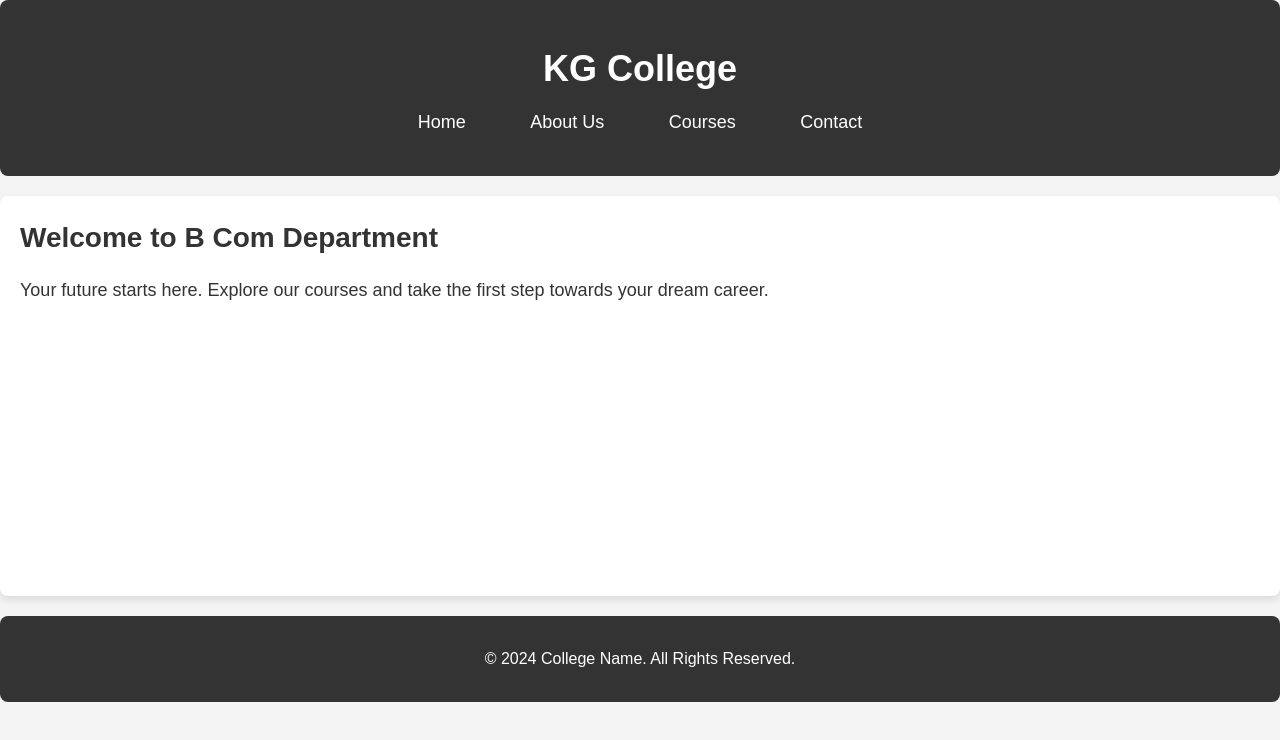
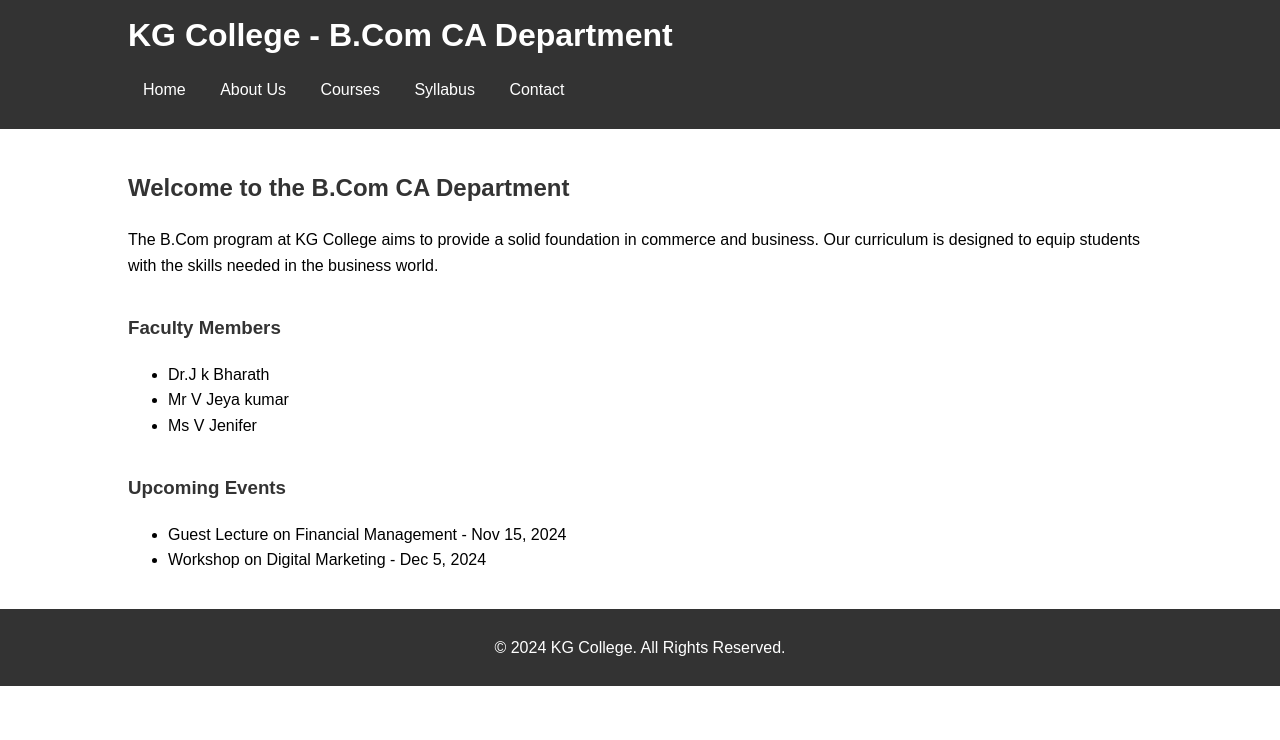
Before and after one commit to balakrishnan3017/My_dept_project, a plain HTML site: page index.html in a window 1280 px wide. Drawn offline with Linux system fonts and the light colour scheme.

Commit message:
first commit

```diff
--- a/index.html
+++ b/index.html
@@ -1,20 +1,21 @@
 <!DOCTYPE html>
 <html lang="en">
 <head>
-    <meta charset="UTF-8" />
-    <meta name="viewport" content="width=device-width, initial-scale=1.0" />
-    <title>KG College website</title>
+    <meta charset="UTF-8">
+    <meta name="viewport" content="width=device-width, initial-scale=1.0">
+    <title>B.Com Department</title>
     <link rel="stylesheet" href="./style.css" />
 </head>
 <body>
     <header>
         <div class="container">
-        <h1>KG College </h1>
+            <h1>KG College - B.Com CA Department</h1>
             <nav>
                 <ul>
                     <li><a href="./index.html">Home</a></li>
                     <li><a href="./about.html">About Us</a></li>
                     <li><a href="./courses.html">Courses</a></li>
+                    <li><a href="./syllabus.html">Syllabus</a></li>
                     <li><a href="./contact.html">Contact</a></li>
                 </ul>
             </nav>
@@ -23,19 +24,37 @@
 
     <main>
         <section>
-        <div>
-          <h2>Welcome to B Com Department</h2>
-          <p>
-            Your future starts here. Explore our courses and take the first step
-            towards your dream career.
-          </p>
+            <div class="container">
+                <h2>Welcome to the B.Com CA Department</h2>
+                <p>The B.Com program at KG College aims to provide a solid foundation in commerce and business. Our curriculum is designed to equip students with the skills needed in the business world.</p>
+            </div>
+        </section>
+
+        <section>
+            <div class="container">
+                <h3>Faculty Members</h3>
+                <ul>
+                    <li>Dr.J k Bharath</li>
+                    <li>Mr V Jeya kumar</li>
+                    <li>Ms V Jenifer</li>
+                </ul>
+            </div>
+        </section>
+
+        <section>
+            <div class="container">
+                <h3>Upcoming Events</h3>
+                <ul>
+                    <li>Guest Lecture on Financial Management - Nov 15, 2024</li>
+                    <li>Workshop on Digital Marketing - Dec 5, 2024</li>
+                </ul>
             </div>
         </section>
     </main>
 
     <footer>
         <div class="container">
-        <p>&copy; 2024 College Name. All Rights Reserved.</p>
+            <p>&copy; 2024 KG College. All Rights Reserved.</p>
         </div>
     </footer>
 </body>
--- a/style.css
+++ b/style.css
@@ -1,93 +1,59 @@
-/* Basic reset */
-* {
+body {
+  font-family: Arial, sans-serif;
+  line-height: 1.6;
   margin: 0;
   padding: 0;
-    box-sizing: border-box;
 }
 
-  /* Body styling */
-  body {
-    font-family: 'Arial', sans-serif;
-    line-height: 1.6;
-    background-color: #f4f4f4;
-    color: #333;
+.container {
+  width: 80%;
+  margin: auto;
+  overflow: hidden;
 }
 
-  /* Container Styling */
-  .container {
-    max-width: 1200px;
-    margin: 0 auto;
-    padding: 20px;
-  }
-
-  /* Header styling */
 header {
-    background-color: #333;
-    color: white;
-    padding: 20px 0;
-    text-align: center;
-    border-radius: 8px;
+  background: #333;
+  color: #fff;
+  padding: 10px 0;
 }
 
 header h1 {
-    font-size: 36px;
-    margin-bottom: 10px;
+  margin: 0;
 }
 
-  /* Navigation Bar */
 nav ul {
-    list-style-type: none;
+  list-style: none;
   padding: 0;
 }
 
 nav ul li {
-    display: inline-block;
+  display: inline;
   margin: 0 15px;
 }
 
 nav ul li a {
-    color: white;
+  color: #fff;
   text-decoration: none;
-    font-size: 18px;
-    padding: 8px 15px;
-    transition: background-color 0.3s ease;
 }
 
 nav ul li a:hover {
-    background-color: #555;
-    border-radius: 4px;
+  text-decoration: underline;
 }
 
-  /* Main section styling */
 main {
-    background-color: white;
-    height: 400px;
-    padding: 20px;
-    margin-top: 20px;
-    border-radius: 8px;
-    box-shadow: 0 4px 8px rgba(0, 0, 0, 0.1);
+  padding: 20px 0;
 }
 
-  main h2 {
-    font-size: 28px;
-    margin-bottom: 15px;
+h2, h3 {
+  color: #333;
 }
 
-  main p {
-    font-size: 18px;
-  }
-
-  /* Footer styling */
 footer {
-    background-color: #333;
-    color: white;
+  background: #333;
+  color: #fff;
   text-align: center;
   padding: 10px 0;
-    margin-top: 20px;
-    border-radius: 8px;
+  position: relative;
+  bottom: 0;
+  width: 100%;
 }
-
-  footer p {
-    margin: 0;
-    font-size: 16px;
-  }
```
Also changed, not shown: about.html (+26 -10 lines), contact.html (+8 -6 lines), courses.html (+19 -8 lines), syllabus.html (added, +70 -0 lines). Lines whose indentation alone changed are shown as unchanged.
